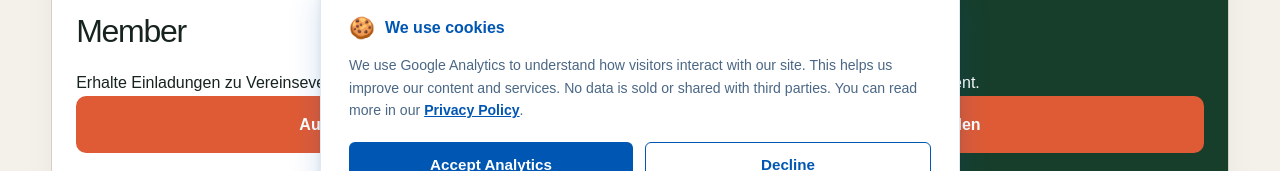
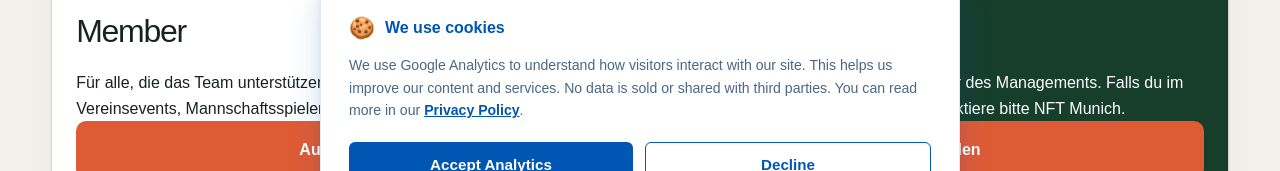
Before and after one commit to ashray-00/nftmunich, a Next.js app: page /registration in a window 1280 px wide. Shown: the part 563-734 px from the top of the page. Built offline with nearby package versions, Linux system fonts and the light colour scheme; no server answers.

Commit message:
Clarify membership category descriptions

```diff
--- a/src/components/MembershipRegistration.tsx
+++ b/src/components/MembershipRegistration.tsx
@@ -21,9 +21,9 @@ const copy = {
     title: "Registrierung & Mitgliedschaft",
     intro: "Wähle die passende Anmeldung. Du kannst die Sprache jederzeit wechseln.",
     member: "Member",
-    memberText: "Erhalte Einladungen zu Vereinsevents und gemeinsamen Teamreisen.",
+    memberText: "Für alle, die das Team unterstützen möchten. Du erhältst Einladungen zu Vereinsevents, Mannschaftsspielen und gemeinsamen Reisen.",
     core: "Core Member",
-    coreText: "Für Spieler und Mitglieder im Management.",
+    coreText: "Nur für registrierte Spieler und Mitglieder des Managements. Falls du im letzten Jahr nicht registriert warst, kontaktiere bitte NFT Munich.",
     memberFee: "10 € pro Jahr",
     player: "Core Member – Player",
     playerText: "Nur für Spieler mit einer bereits freigegebenen E-Mail-Adresse.",
@@ -89,10 +89,10 @@ const copy = {
     title: "Registration & Membership",
     intro: "Choose the registration that applies to you. You can change the language at any time.",
     member: "Member",
-    memberText: "Receive invitations to club events and team trips.",
+    memberText: "For everyone who wants to support the team. You will receive invitations to club events, team matches and trips.",
     memberFee: "€10 per year",
     core: "Core Member",
-    coreText: "For players and members in management.",
+    coreText: "Only for registered players and management members. If you were not registered last year, please contact NFT Munich.",
     player: "Core Member – Player",
     playerText: "Only for players whose email address has already been approved.",
     playerFee: "€60 total – students/trainees (€50 + €10 membership fee) · €110 total – others (€100 + €10 membership fee)",
```
